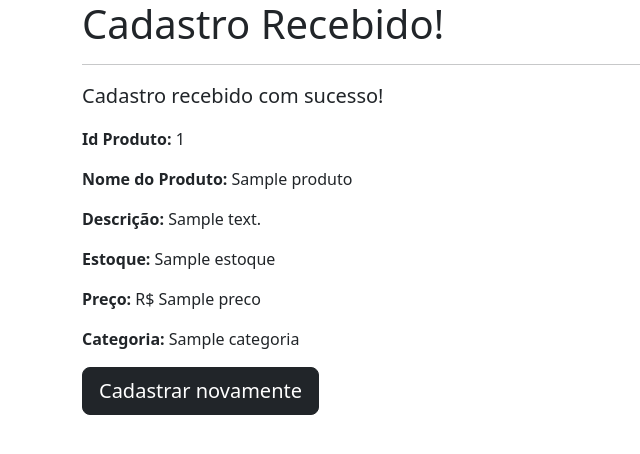
After one commit to marcos-vlima/PW20242_Atividade1, a FastAPI app: template templates/cadastro_recebido.html in a window 1280 px wide. The commit adds this page. Shown: the top 454 px of the page, without its empty margins (0-640 px from the left). Run offline with FastAPI, Linux system fonts and the light colour scheme; the template is opened without the code that fills it: most values are stand-ins (such as "Sample title", 1, 10 or a date in 2020).

Commit message:
Atividade 8

```diff
--- a/main.py
+++ b/main.py
@@ -5,7 +5,8 @@ from fastapi.templating import Jinja2Templates
 from fastapi import Request
 import uvicorn
 
-from repositories.produto_repo import obter_todos_produtos
+from models.produto_model import Produto
+from repositories.produto_repo import inserir_produto
 from util import verificar_banco
 
 app = FastAPI()
@@ -18,19 +19,31 @@ def exibir_home(request: Request):
     return templates.TemplateResponse("index.html", {"request": request})
 
 @app.get("/cadastro")
-def get_contato(request: Request):
+def get_cadastro(request: Request):
     return templates.TemplateResponse("cadastro.html", {"request": request})
 
+@app.get("/cadastro_recebido")
+def get_cadastro_recebido(request: Request, produto: Produto):
+    return templates.TemplateResponse("cadastro_recebido.html", {"request": request, "produto": produto})
+
 @app.post("/post_cadastro")
-def post_contato(
+def post_cadastro(
     request: Request,
     nome: str = Form(...),
     descricao: str = Form(...),
     estoque: int = Form(...),
-    preco: float = Form(...),
+    preco: str = Form(...),
     categoria: str = Form(...)):
-    return RedirectResponse("/", 303)
+    preco = float(preco.replace(',', '.'))
+    preco = round(preco,2)
+    produto = Produto(None, nome, descricao, estoque, preco, categoria)
+    produto = inserir_produto(produto)
+    if (produto):
+        return templates.TemplateResponse("cadastro_recebido.html", {"request": request, "produto": produto})
+    else:
+        return templates.TemplateResponse("cadastro.html", {"request": request})
 
 if __name__ == "__main__":
     verificar_banco()
+
     uvicorn.run("main:app", port=8787, reload=True)
--- /dev/null
+++ b/templates/cadastro_recebido.html
@@ -0,0 +1,22 @@
+{% extends "base.html" %}
+
+{% set titulo="Cadastro Recebido!" %}
+
+{% set cadastro="active" %}
+
+{% block conteudo %}
+
+<p class="lead">Cadastro recebido com sucesso!</p>
+
+<p><strong>Id Produto:</strong> {{ produto.id }}</p>
+<p><strong>Nome do Produto:</strong> {{ produto.nome }}</p>
+<p><strong>Descrição:</strong> {{ produto.descricao }}</p>
+<p><strong>Estoque:</strong> {{ produto.estoque }}</p>
+<p><strong>Preço:</strong> R$ {{ produto.preco | replace(".",",") }}</p>
+<p><strong>Categoria:</strong> {{ produto.categoria }}</p>
+
+<div class="mb-3">
+    <a class="btn btn-dark btn-lg" href="/cadastro">Cadastrar novamente</a>
+</div>
+
+{% endblock %}
--- a/util.py
+++ b/util.py
@@ -5,7 +5,9 @@ from sql.produto_sql import *
 _banco = "dados.db"
 
 def obter_conexao():
-    return sqlite3.connect(_banco)
+    conexao = sqlite3.connect(_banco)
+    conexao.autocommit = True
+    return conexao
 
 def verificar_banco(banco = _banco):
     if not os.path.exists(banco):
@@ -18,5 +20,4 @@ def inicializar_banco():
     cursor.execute(SQL_INSERIR, ("Bicicleta","Bicicross",5,850.99,"Bicicletas"))
     cursor.execute(SQL_INSERIR, ("Stake","Profissional",3,1199.99,"Skates"))
     cursor.execute(SQL_INSERIR, ("Bicicleta Infantil","Caloi",6,299.99,"Bicicletas"))
-    conexao.commit()
     conexao.close()
```
Also changed, not shown: repositories/produto_repo.py (+1 -8 lines), templates/cadastro.html (+11 -11 lines), dados.db.
